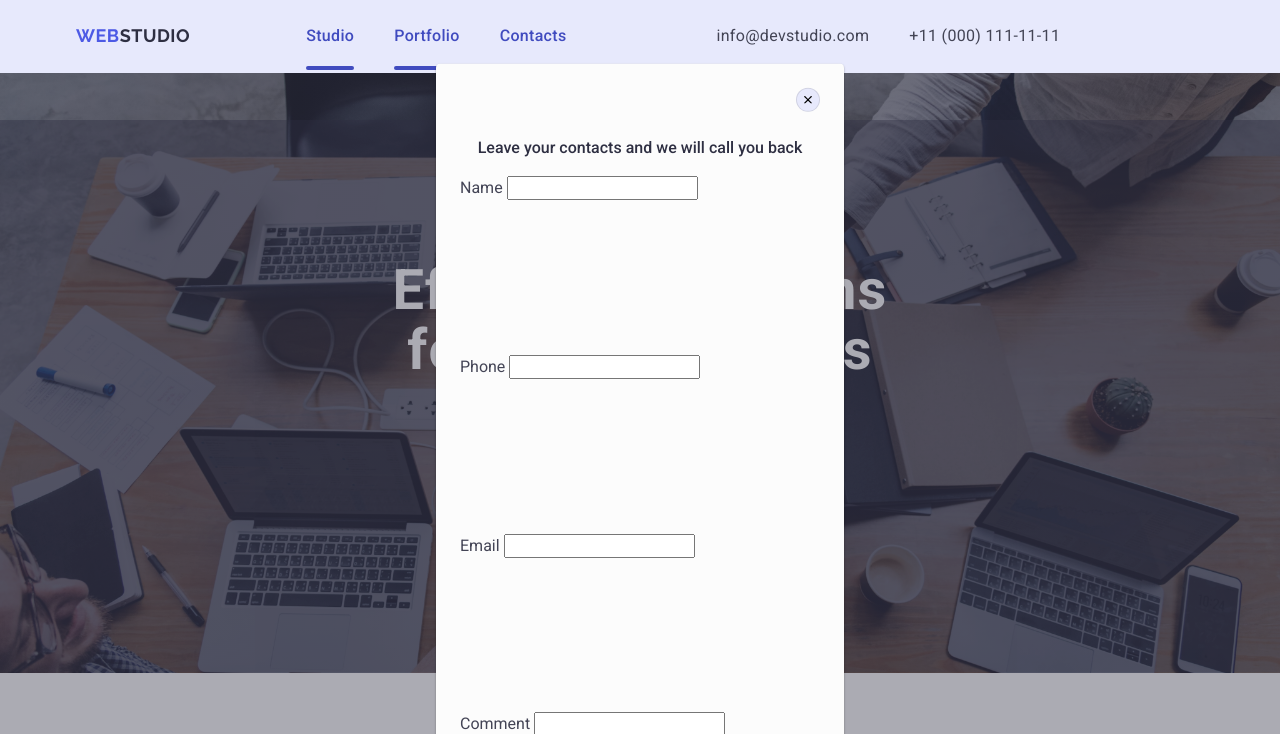
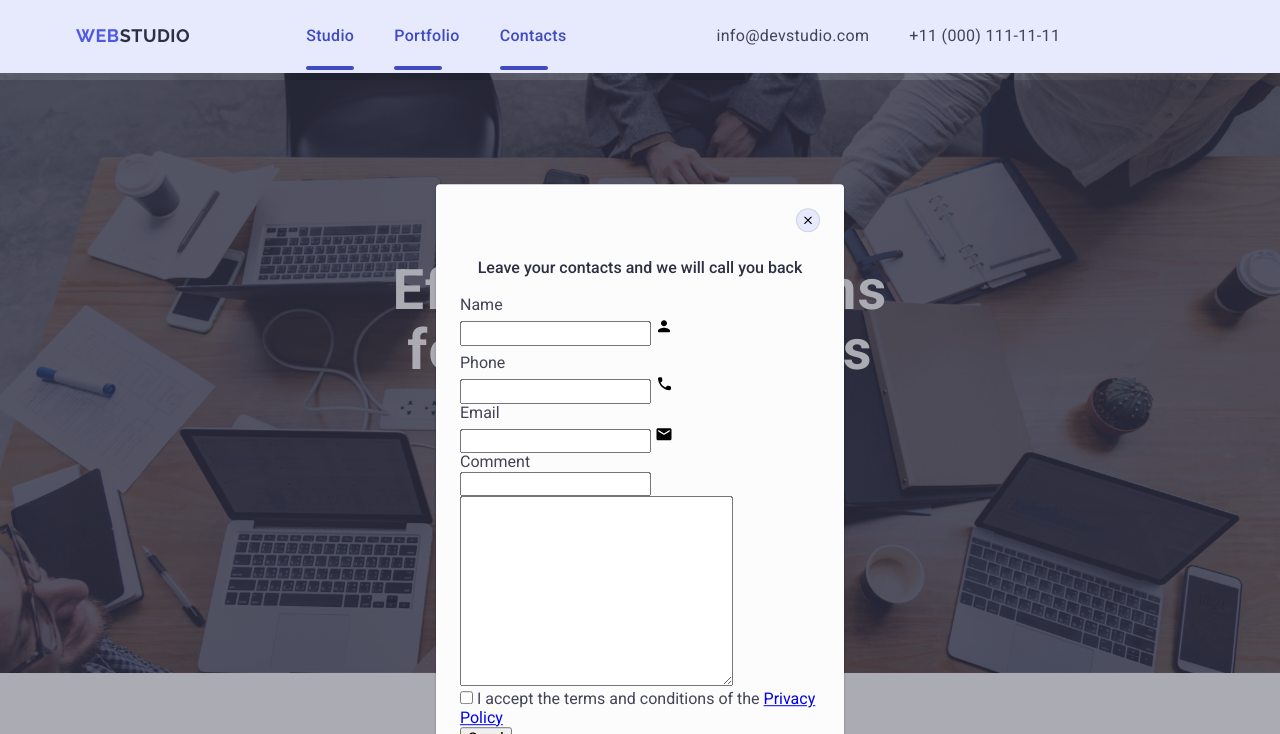
Before and after one commit to Dima-Korn/goit-markup-hw-05, a plain HTML site: page index.html in a window 1280 px wide. Shown: the top 734 px of the page. Drawn offline with nearby package versions, Linux system fonts and the light colour scheme.

Commit message:
edited modal html

```diff
--- a/css/styles.css
+++ b/css/styles.css
@@ -593,7 +593,7 @@ body {
   background-color: rgba(46, 47, 66, 0.4);
   transition: opacity 250ms cubic-bezier(0.4, 0, 0.2, 1),
     visibility 250ms cubic-bezier(0.4, 0, 0.2, 1);
-  margin-top: 120px;
+  margin-top: 80px;
 }
 
 .modal-w-box {
@@ -633,10 +633,6 @@ body {
 .close-btn:focus {
   background-color: #404bbf;
   border: none;
-}
-
-.close-icon:hover,
-.close-icon:focus {
   fill: #ffffff;
 }
 
@@ -651,3 +647,7 @@ body {
   letter-spacing: 0.02px;
   margin-bottom: 16px;
 }
+
+.form-box {
+  margin-bottom: 8px;
+}
--- a/index.html
+++ b/index.html
@@ -560,53 +560,57 @@
           </svg>
         </button>
         <h2 class="modal-par">Leave your contacts and we will call you back</h2>
-        <form action="">
+        <form>
+          <div class="form-box">
+            <label for="user-name">
+              Name
               <div>
-            <label for="">
-              Name
-              <input type="text" />
-              <svg>
-                <use></use>
+               <input id="user-name" name="user-name" type="text" />
+                <svg width="18" height="24">
+                  <use href="./images/icons.svg#icon-person-black-18dp-1"></use>
                 </svg>
+              </div>
             </label>
           </div>
           <div>
-            <label for="">
+            <label for="phone-number">
               Phone
-              <input type="text" />
-              <svg>
-                <use></use>
+              <div>
+                <input id="phone-number" name="phone-number" type="number" />
+                <svg width="18" height="24">
+                 <use href="./images/icons.svg#icon-phone-black-18dp-1"></use>
                 </svg>
+              </div>
             </label>
           </div>
           <div>
-            <label for="">
+            <label for="email">
               Email
-              <input type="text" />
-              <svg>
-                <use></use>
+              <div>
+               <input id="email" name="email" type="text" />
+                <svg width="18" height="24">
+                 <use href="./images/icons.svg#icon-email-black-18dp-1"></use>
                 </svg>
+              </div>
             </label>
           </div>
           <div>
-            <label for="">
+            <label for="user-comment">
               Comment
+              <div>
                <input type="text" />
-              <svg>
-                <use></use>
-              </svg>
+               <textarea name="user-comment" id="user-comment" cols="30" rows="10"></textarea>
+              </div>
             </label>
           </div>
-        </form>
           <div>
            <input type="checkbox" name="agreement" value="sports" required />
            <span
             >I accept the terms and conditions of the
-            <a href="agreement-sheet"> Privacy Policy</a></span
-          >
+            <a href="agreement-sheet"> Privacy Policy</a></span>
           </div>
         <button type="submit">Send</button>
-      </div>
+        </form>
     </div>
   </body>
 </html>
```
Lines whose indentation alone changed are shown as unchanged.
